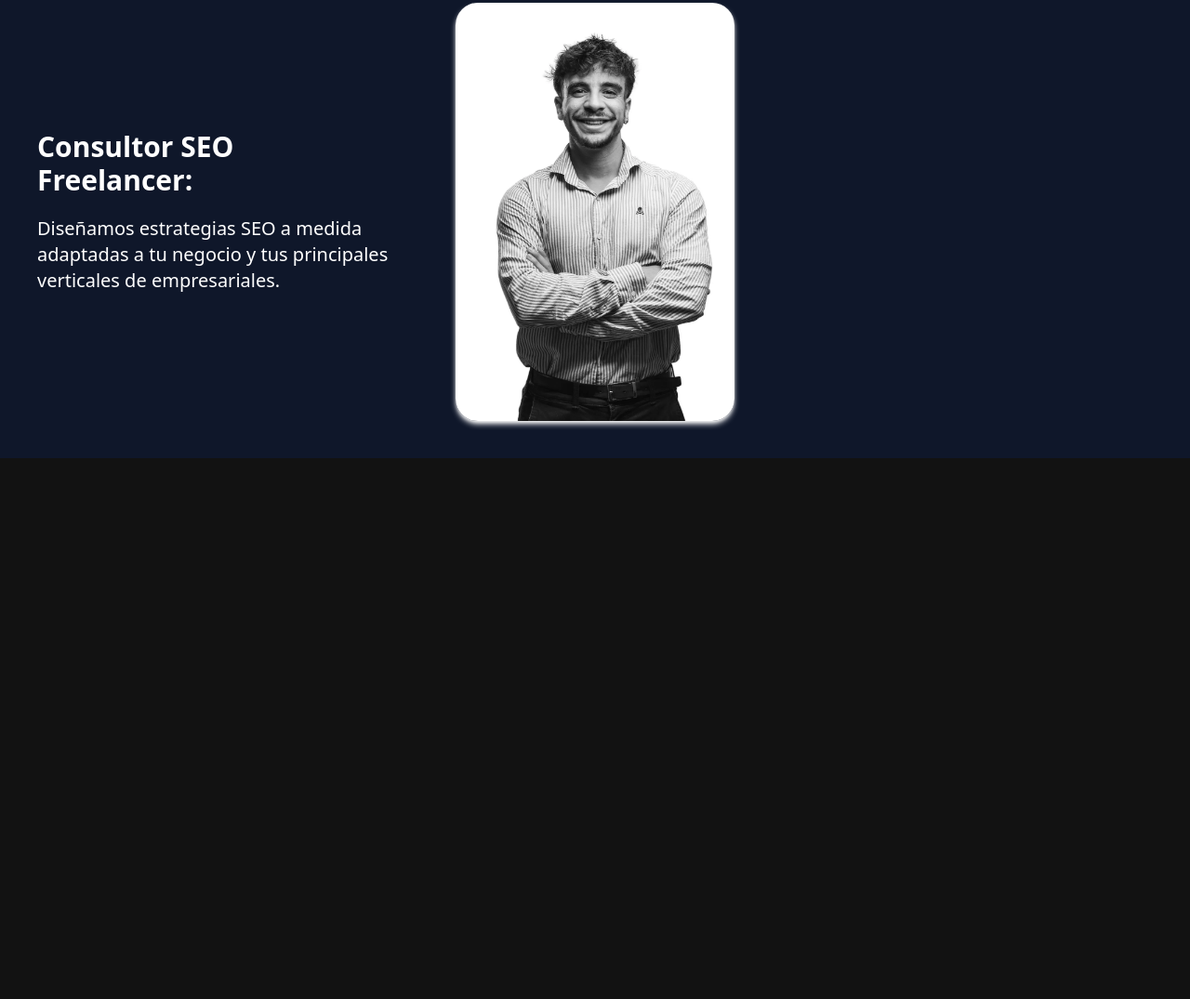
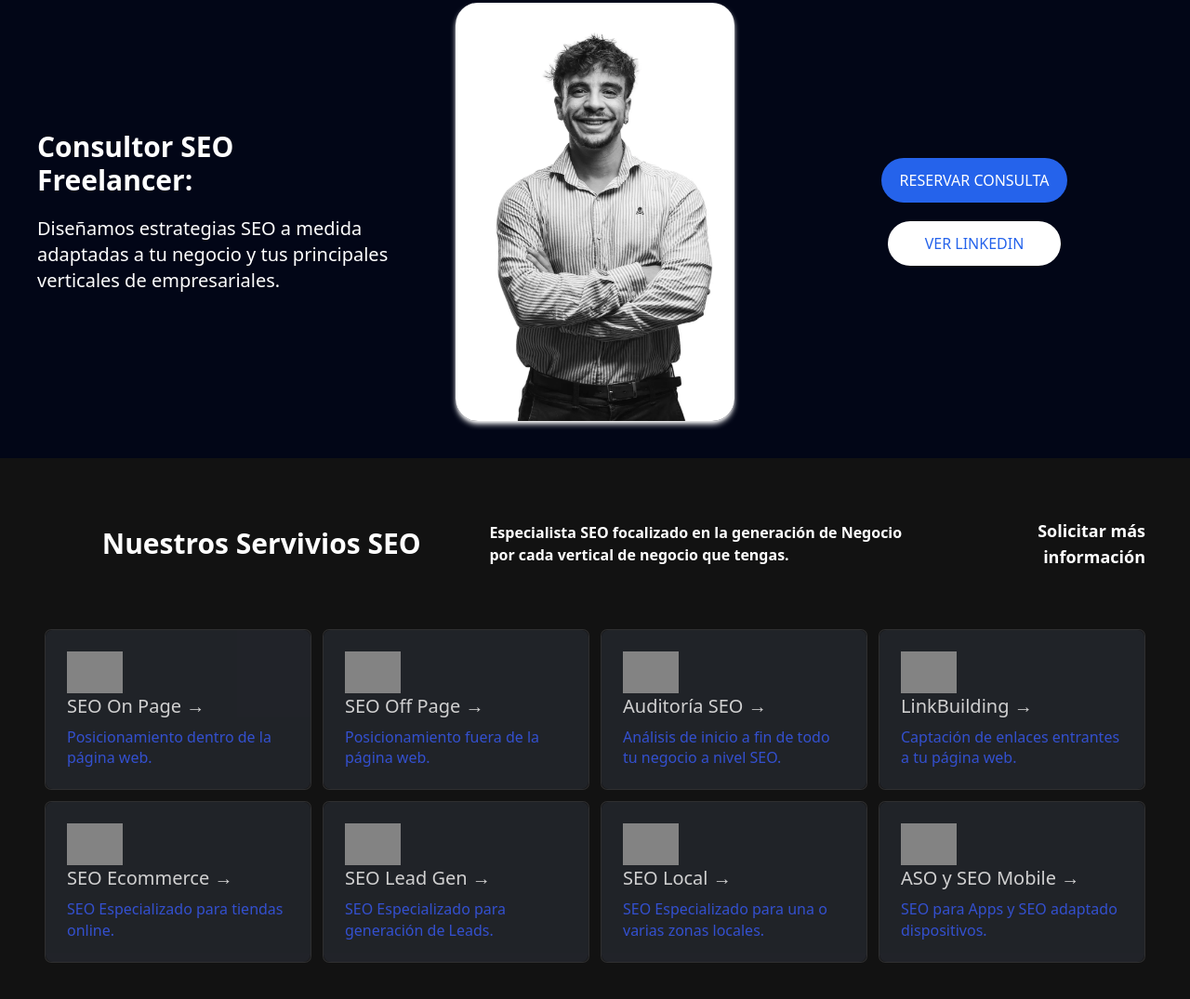
Before and after one commit to R3dH4wk44/portfolio, an Astro site in the folder SeoWebHub/: page / in a window 1280 px wide. Shown: the part 245-1320 px from the top of the page at 93% size. Before the commit the page ends 800 px from the top, so only its background shows below. Built offline with nearby package versions, Linux system fonts and the light colour scheme; Astro itself is replaced by a stand-in of ours; grey boxes are pictures that could not be loaded.

Commit message:
Primera seccion index.astro

```diff
--- a/SeoWebHub/src/components/Card.astro
+++ b/SeoWebHub/src/components/Card.astro
@@ -3,13 +3,16 @@ interface Props {
 	title: string;
 	body: string;
 	href: string;
+	link: string;
 }
 
-const { href, title, body } = Astro.props;
+const { href, title, body, link } = Astro.props;
 ---
 
 <li class="link-card">
+
 	<a href={href}>
+		<img src=`${link}` width="60" height="60" alt="">
 		<h2>
 			{title}
 			<span>&rarr;</span>
@@ -24,7 +27,7 @@ const { href, title, body } = Astro.props;
 		list-style: none;
 		display: flex;
 		padding: 1px;
-		background-color: #23262d;
+		background-color: #171718;
 		background-image: none;
 		background-size: 400%;
 		border-radius: 7px;
@@ -41,6 +44,7 @@ const { href, title, body } = Astro.props;
 		color: white;
 		background-color: #23262d;
 		opacity: 0.8;
+		font-weight: 500;
 	}
 	h2 {
 		margin: 0;
@@ -50,6 +54,7 @@ const { href, title, body } = Astro.props;
 	p {
 		margin-top: 0.5rem;
 		margin-bottom: 0;
+		color:#3b5ffd;
 	}
 	.link-card:is(:hover, :focus-within) {
 		background-position: 0;
--- a/SeoWebHub/src/components/Hero.astro
+++ b/SeoWebHub/src/components/Hero.astro
@@ -8,7 +8,7 @@
     const {titulo, href} = Astro.props;
 ---
 
-    <div class="container-fluid  min-h-96 bg-slate-900 flex flex-col items-center  justify-around">
+    <div class="container-fluid  min-h-96 bg-slate-950 flex flex-col items-center  justify-around">
         <h1 class=" text-5xl px-10 pt-10 text-center" >{titulo}</h1>
         <div class="p-10  container max-w-7xl grid grid-cols-1 lg:grid-cols-3 mt-10 mx-20 gap-6">
             <div class="self-center">
@@ -16,8 +16,9 @@
                 <p class="mt-5 text-xl text-center lg:text-left">Diseñamos estrategias SEO a medida adaptadas a tu negocio y tus principales verticales de empresariales. </p>
             </div>
             <img class=" hover:-translate-y-2 duration-200 shadow-md shadow-white rounded-3xl justify-self-center self-center place-self-center text-center" src=`${href}` height="450" width="300" alt="">
-            <div>
-
+            <div class="flex lg:flex-col justify-around lg:justify-center text-center items-center">
+                <button class="hover:-translate-y-2 duration-200 px-5 py-3 rounded-full bg-blue-600 hover:bg-blue-500 uppercase">Reservar consulta</button>
+                <button class="hover:-translate-y-2 duration-200 lg:mt-5 px-10 py-3 rounded-full bg-white hover:bg-slate-200 text-blue-600 uppercase">Ver Linkedin</button>
             </div>
         </div>
     </div>
--- a/SeoWebHub/src/components/Navbar.astro
+++ b/SeoWebHub/src/components/Navbar.astro
@@ -4,7 +4,7 @@
 
 <header class="px-2 gap-2 container-fluid grid grid-cols-3 min-h-20  items-center justify-between align-middle bg-gradient-to-r from-slate-800 to-black">
     <div>
-        <span class=" text-4xl"><b class=" text-blue-700">S</b>eo<b class=" text-blue-700">W</b>eb<b class=" text-blue-700">H</b>ub</span>
+        <a href="/"><span class=" text-4xl"><b class=" text-blue-700">S</b>eo<b class=" text-blue-700">W</b>eb<b class=" text-blue-700">H</b>ub</span></a>
     </div>
     <div class=" lg:col-span-2 items-center">
         <nav>
--- a/SeoWebHub/src/pages/index.astro
+++ b/SeoWebHub/src/pages/index.astro
@@ -1,12 +1,30 @@
 ---
 import Layout from '../layouts/Layout.astro';
 import Hero from '../components/Hero.astro';
+import Card from '../components/Card.astro';
 ---
 
 <Layout title="SeoWebHub">
 
-	<Hero titulo="Consultor SEO Freelancer Albert Sort" href="/img/Sort.webp" contenido=""/>
+	<Hero titulo="Consultor SEO Freelancer Albert Sort" href="/img/Sort.webp" />
 
+		<div class=" container px-12 my-16 grid grid-cols-5 items-center gap-3">
+		<h3 class="text-3xl font-bold text-center col-span-2 "> Nuestros Servivios SEO</h3>
+		<p class=" text-md font-semibold text-start col-span-2">Especialista SEO focalizado en la generación de Negocio por cada vertical de negocio que tengas.</p>
+		<a href="" class=" text-lg font-semibold text-end"><span>Solicitar más información</span></a>
+	</div>
+
+	<div class="grid grid-cols-1 md:grid-cols-2 lg:grid-cols-4 my-16 px-12 gap-3">
+		<Card title="SEO On Page" body="Posicionamiento dentro de la página web." href="" link="/public/img/icons/keyboard-4-svgrepo-com.svg"/>
+		<Card title="SEO Off Page" body="Posicionamiento fuera de la página web." href="" link="/public/img/icons/keyboard-4-svgrepo-com.svg"/>
+		<Card title="Auditoría SEO" body="Análisis de inicio a fin de todo tu negocio a nivel SEO." href="" link="/public/img/icons/keyboard-4-svgrepo-com.svg"/>
+		<Card title="LinkBuilding" body="Captación de enlaces entrantes a tu página web." href="" link="/public/img/icons/keyboard-4-svgrepo-com.svg"/>
+		<Card title="SEO Ecommerce" body="SEO Especializado para tiendas online." href="" link="/public/img/icons/keyboard-4-svgrepo-com.svg"/>
+		<Card title="SEO Lead Gen" body="SEO Especializado para generación de Leads." href="" link="/public/img/icons/keyboard-4-svgrepo-com.svg"/>
+		<Card title="SEO Local" body="SEO Especializado para una o varias zonas locales." href="" link="/public/img/icons/keyboard-4-svgrepo-com.svg"/>
+		<Card title="ASO y SEO Mobile" body="SEO para Apps y SEO adaptado dispositivos." href="" link="/public/img/icons/keyboard-4-svgrepo-com.svg"/>
+
+	</div>
 </Layout>
 
 <style>
```
Also changed, not shown: SeoWebHub/public/img/icons/keboard.svg (added), SeoWebHub/public/img/icons/keyboard-4-svgrepo-com.svg (added).
